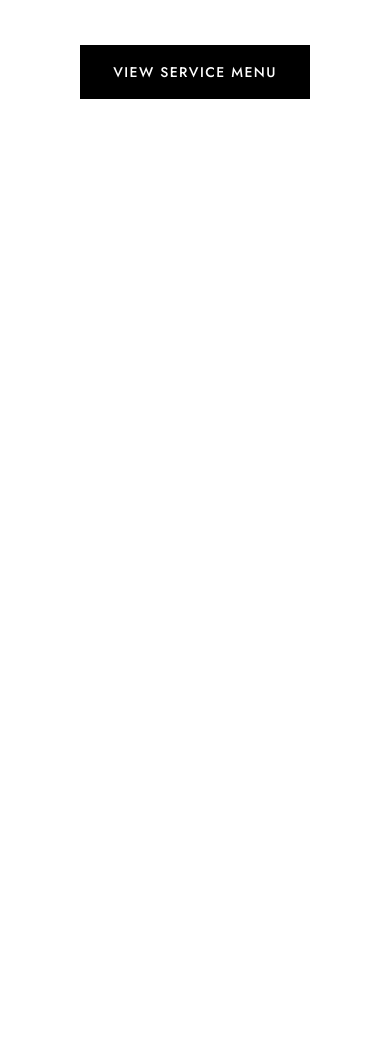
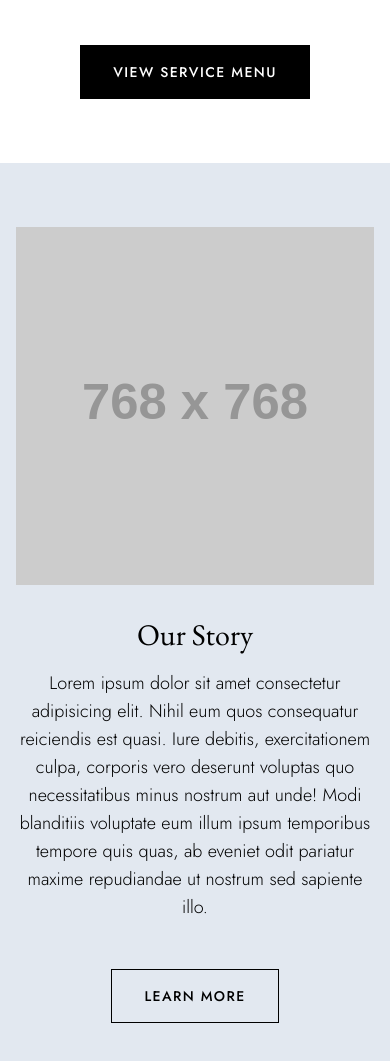
Before and after one commit to dannyrational/zoes-beauty, a website: page index.html in a window 390 px wide. Shown: the part 1407-2468 px from the top of the page. Before the commit the page ends 1570 px from the top, so only its background shows below. Drawn offline with nearby package versions, Linux system fonts and the light colour scheme; placeholder pictures from the web are drawn by us.

Commit message:
8: Worked on Section 3 Mobile

```diff
--- a/index.html
+++ b/index.html
@@ -149,8 +149,26 @@
             </div>
         </section>
 
-
-
+        <!-- Section 3 (Our Story) -->
+        <section class="py-16 section-three bg-blueGray-200">
+            <div class="container grid grid-cols-12">
+                <div class="col-span-12 mb-8">
+                    <img src="https://via.placeholder.com/768" alt="">
+                </div>
+                <div class="flex flex-col items-center col-span-12 text-center">
+                    <h1 class="mb-4 text-3xl font-garamond">Our Story</h1>
+                    <p class="mb-12 text-lg font-light">Lorem ipsum dolor sit amet consectetur adipisicing elit. Nihil
+                        eum
+                        quos consequatur reiciendis
+                        est quasi. Iure debitis, exercitationem culpa, corporis vero deserunt voluptas quo
+                        necessitatibus minus nostrum aut unde! Modi blanditiis voluptate eum illum ipsum temporibus
+                        tempore quis quas, ab eveniet odit pariatur maxime repudiandae ut nostrum sed sapiente illo.</p>
+                    <a href=""
+                        class="px-8 py-4 text-sm font-medium tracking-widest text-center text-black uppercase duration-300 bg-transparent border border-black hover:bg-black hover:text-white">Learn
+                        More</a>
+                </div>
+            </div>
+        </section>
 
 
     </div>
```
Also changed, not shown: assets/css/main.css.
